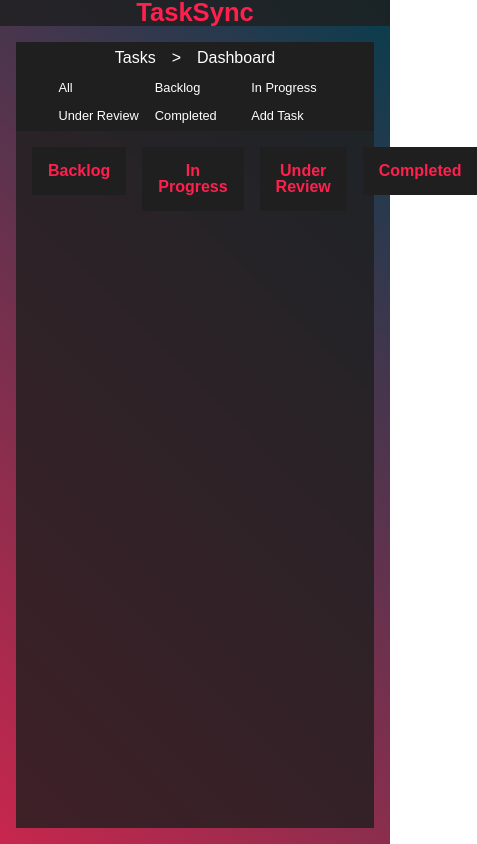
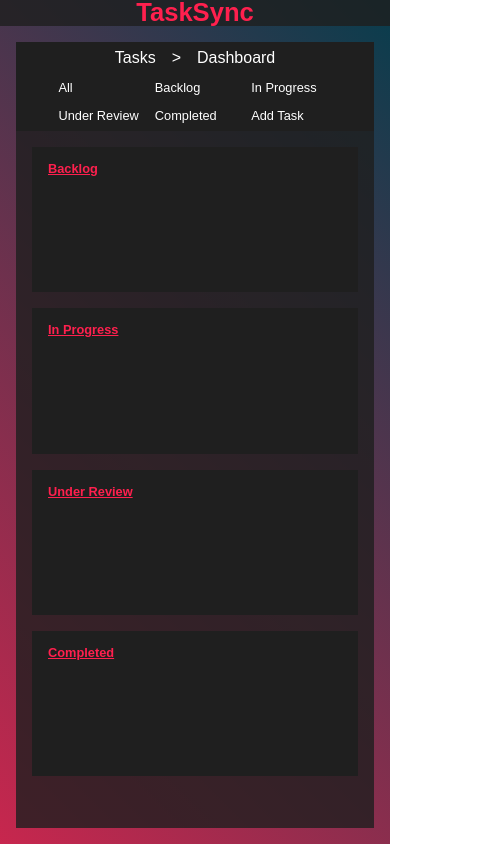
Before and after one commit to williamalowe/TaskSync, a React (Vite) app: page /workspace in a window 390 px wide. Shown: the whole page, 477 px wide, since content can reach past the window. Built offline with nearby package versions, Linux system fonts and the light colour scheme; a web font is replaced by a local one.

Commit message:
fix: add cardcontainer-component mobile responsiveness

```diff
--- a/src/components/CardContainer/CardContainer.module.css
+++ b/src/components/CardContainer/CardContainer.module.css
@@ -14,3 +14,14 @@
 .cards {
   flex: 1;
 }
+
+@media only screen and (max-width: 600px) {
+  .container {
+    display: grid;
+  }
+  .container>h3 {
+    text-align: left;
+    text-decoration: underline;
+    font-size: 0.8rem;
+  }
+}
--- a/src/views/Workspace/Workspace.module.css
+++ b/src/views/Workspace/Workspace.module.css
@@ -16,7 +16,7 @@
   padding: 1rem;
   display: flex;
   gap: 1rem;
-  /* height: 80%; */
+  height: 80%;
 }
 
 
@@ -31,3 +31,10 @@
     background-position: 0 50%;
   }
 }
+
+/* Mobile View */
+@media only screen and (max-width: 600px) {
+  .cardContainers {
+    flex-direction: column;
+  }
+}
```
